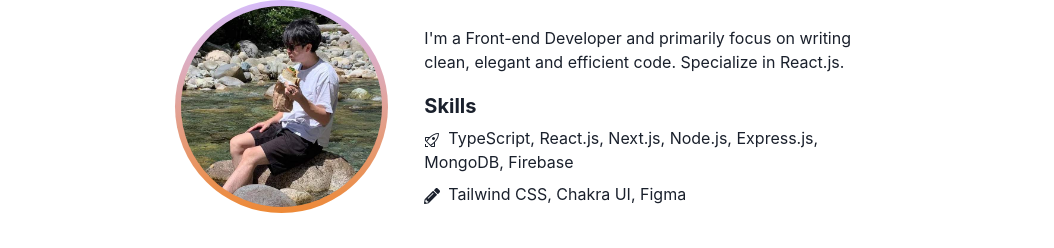
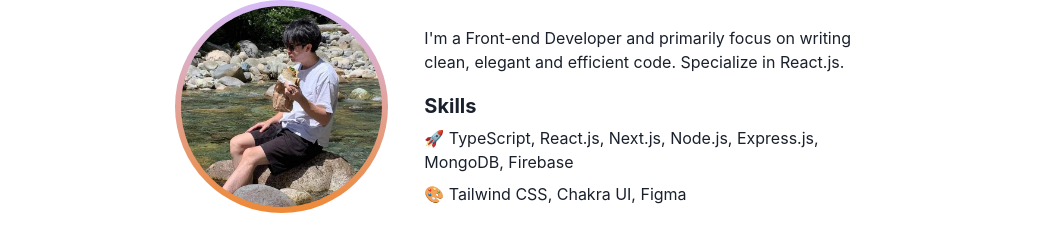
Before and after one commit to sugaya24/next-portfolio, a Next.js app: page /about in a window 1280 px wide. Shown: the part 321-569 px from the top of the page, without its empty margins (113-1167 px from the left). Built offline with nearby package versions, Linux system fonts and the light colour scheme.

Commit message:
refactor: update about

```diff
--- a/src/components/About.tsx
+++ b/src/components/About.tsx
@@ -10,10 +10,7 @@ import {
   Text,
   ListItem,
   List,
-  ListIcon,
 } from '@chakra-ui/react';
-import { VscRocket } from 'react-icons/vsc';
-import { FaPencilAlt } from 'react-icons/fa';
 
 export const skills = (
   <Box>
@@ -22,13 +19,9 @@ export const skills = (
     </Heading>
     <List pt={`2`}>
       <ListItem mb={`2`}>
-        <ListIcon as={VscRocket} />
-        TypeScript, React.js, Next.js, Node.js, Express.js, MongoDB, Firebase
+        🚀 TypeScript, React.js, Next.js, Node.js, Express.js, MongoDB, Firebase
       </ListItem>
-      <ListItem>
-        <ListIcon as={FaPencilAlt} />
-        Tailwind CSS, Chakra UI, Figma
-      </ListItem>
+      <ListItem>🎨 Tailwind CSS, Chakra UI, Figma</ListItem>
     </List>
   </Box>
 );
```
